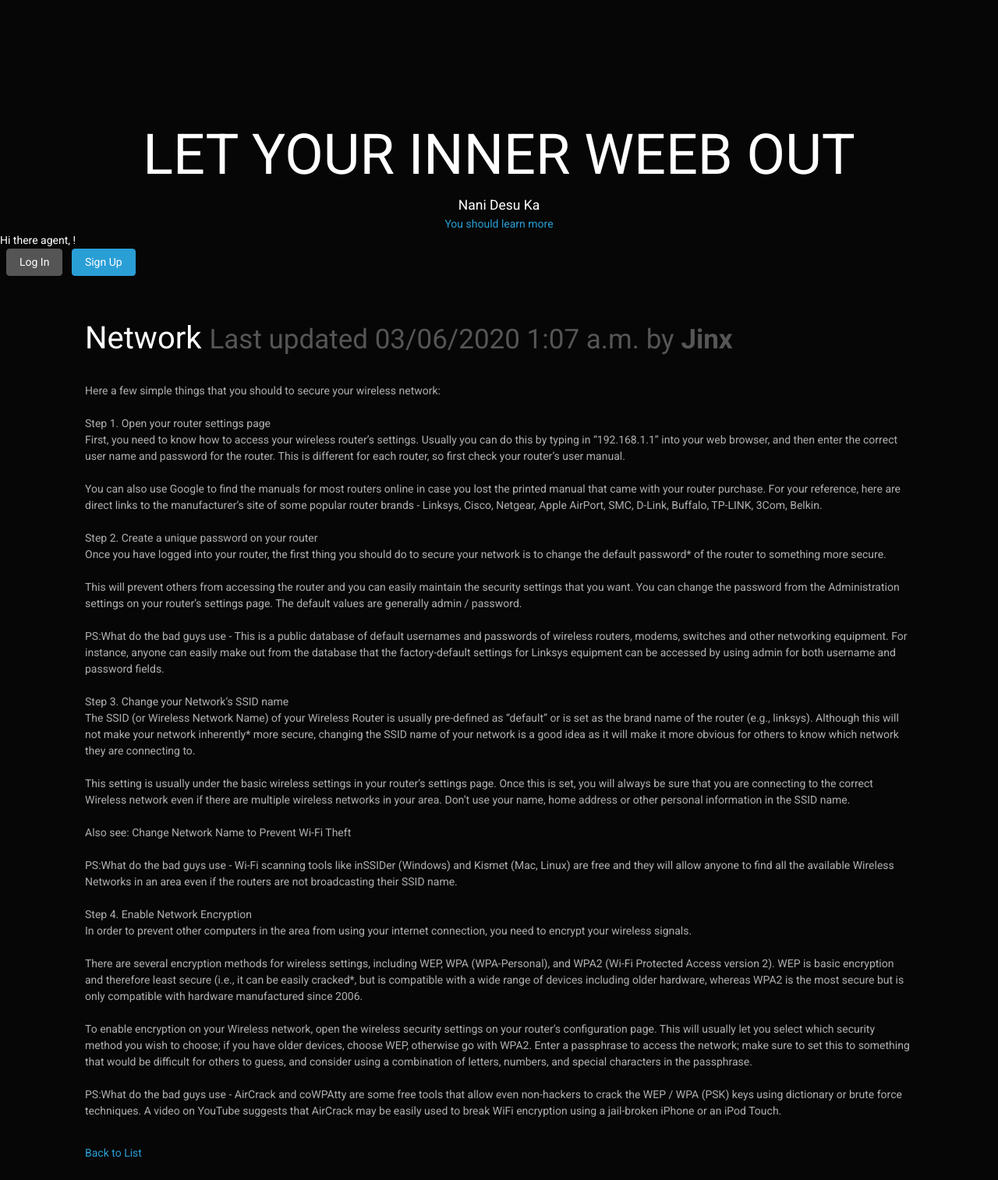
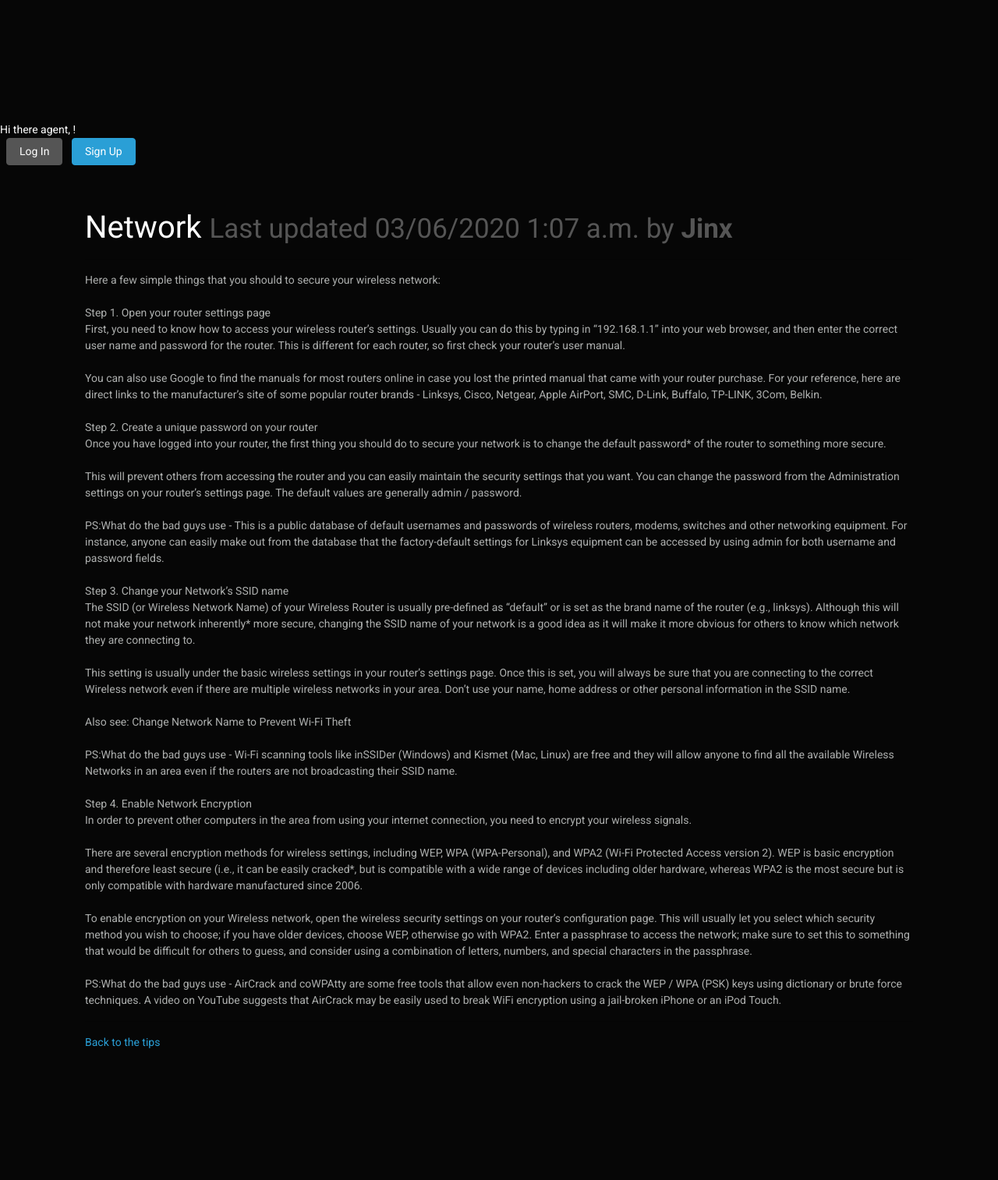
Before and after one commit to Rasenku/SecurityTips, a Django app: a page that uses tips/templates/base.html in a window 1280 px wide. Shown: the part 168-1682 px from the top of the page at 78% size. After the commit the page ends 1513 px from the top, so only its background shows below. Run offline with Django 3.2, Linux system fonts and the light colour scheme; data comes from the database, SQL or seed files in the repository; both versions use the stored data as it was after the commit; some libraries are stand-ins or nearby versions; grey boxes are pictures that could not be loaded.

Commit message:
Still going

```diff
--- a/tips/templates/base.html
+++ b/tips/templates/base.html
@@ -5,7 +5,7 @@
     <meta name="viewport" content="width=device-width, initial-scale=1, shrink-to-fit=no">
     <link rel="stylesheet" href="https://stackpath.bootstrapcdn.com/bootstrap/4.1.3/css/bootstrap.min.css" integrity="sha384-MCw98/SFnGE8fJT3GXwEOngsV7Zt27NXFoaoApmYm81iuXoPkFOJwJ8ERdknLPMO" crossorigin="anonymous">
 <script src="https://stackpath.bootstrapcdn.com/bootstrap/4.1.3/js/bootstrap.min.js" integrity="sha384-ChfqqxuZUCnJSK3+MXmPNIyE6ZbWh2IMqE241rYiqJxyMiZ6OW/JmZQ5stwEULTy" crossorigin="anonymous"></script>
-    <title>securitytips</title>
+    <title>The Security Tips That Could Help You</title>
   </head>
   <body>
     <nav class="navbar navbar-expand-md navbar-dark bg-dark">
@@ -43,9 +43,7 @@
                     <div class="container h-100">
                       <div class="d-flex h-100 text-center align-items-center">
                         <div class="w-100 text-white">
-                          <h1 class="display-3">LET YOUR INNER WEEB OUT</h1>
-                          <p class="lead mb-0">Nani Desu Ka</p>
-                           <a href="/anime">You should learn more</a>
+
                           </div>
                         </div>
                       </div>
--- a/tips/templates/page.html
+++ b/tips/templates/page.html
@@ -7,7 +7,7 @@
       <hr>
       <p>{{ page.content|linebreaksbr }}</p>
       <hr>
-      <a href="{% url 'wiki-list-page' %}">Back to List</a>
+      <a href="{% url 'wiki-list-page' %}">Back to the tips</a>
     </div>
   </div>
 {% endblock %}
--- a/tips/templates/partials/card.html
+++ b/tips/templates/partials/card.html
@@ -1,10 +1,10 @@
 <div class="card mb-3">
   <h5 class="card-header ">{{ page.title }}</h5>
-  <div class="card-body border-dark">
-    <p class="card-text text-dark">
+  <div class="card-body border-green">
+    <p class="card-text text-green">
       {{ page.content|truncatewords_html:30 }}
       <hr>
-      <div class="text-right"><a href="{% url 'wiki-details-page' page.slug %}" title="Read More">Read More</a></div>
+      <div class="text-left"><a href="{% url 'wiki-details-page' page.slug %}" title="Read More">Read More</a></div>
   </div>
   <div class="card-footer">
     <small class="text-muted">Last updated {{ page.modified|date:"SHORT_DATETIME_FORMAT" }} by <b>{{ page.author.username }}</b></small>
--- a/tips/templates/registration/signup.html
+++ b/tips/templates/registration/signup.html
@@ -1,7 +1,7 @@
 {% extends 'base.html' %}
 
 {% block content %}
-  <h3>Sign Up <small class="text-muted">to create your own wiki pages!</small></h3>
+  <h3>Sign Up <small class="text-muted">Let's learn more!</small></h3>
   <hr>
       <div class="row">
         <div class="col">
--- a/tips/views.py
+++ b/tips/views.py
@@ -1,7 +1,6 @@
 from django.shortcuts import render
 from django.views.generic.list import ListView
 from django.views.generic.detail import DetailView
-
 from tips.models import Page
 
 
```
Also changed, not shown: db.sqlite3.
